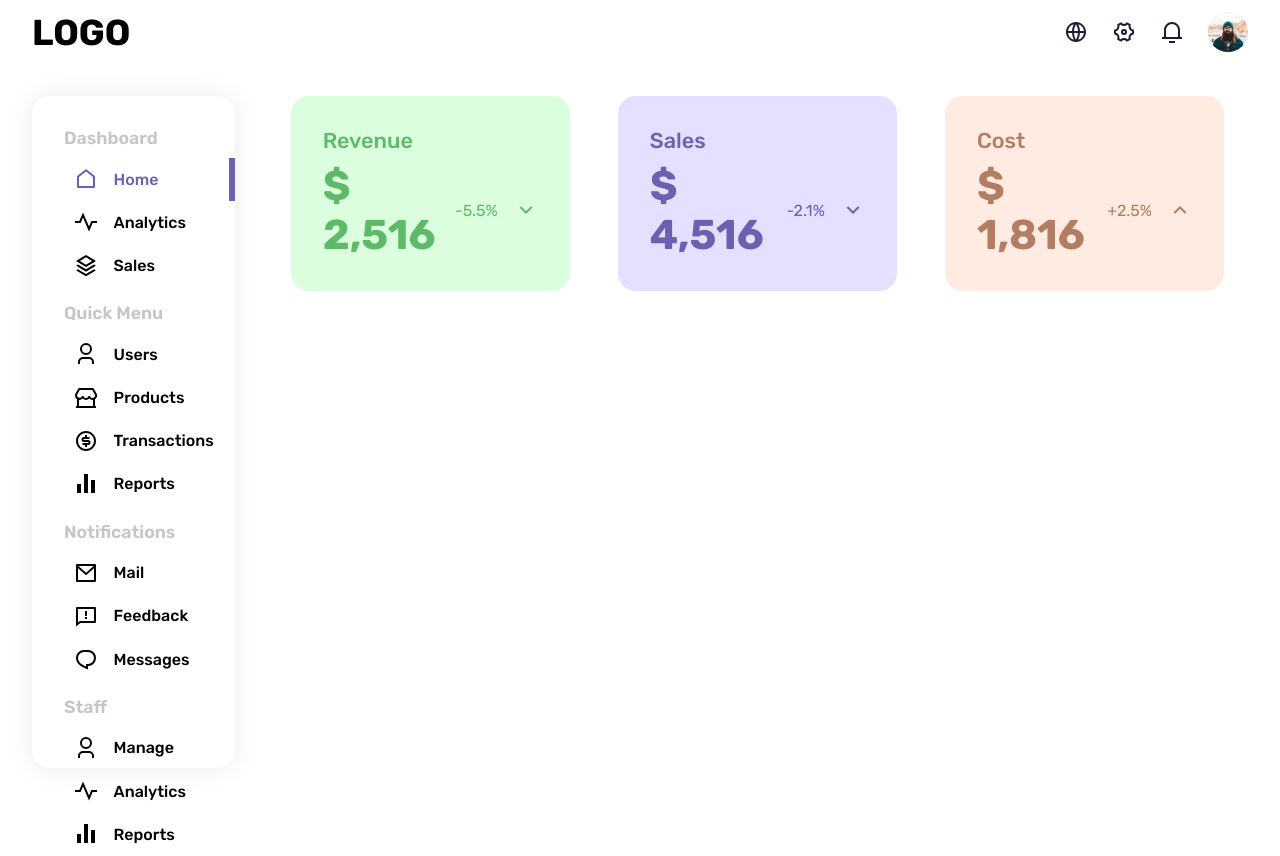
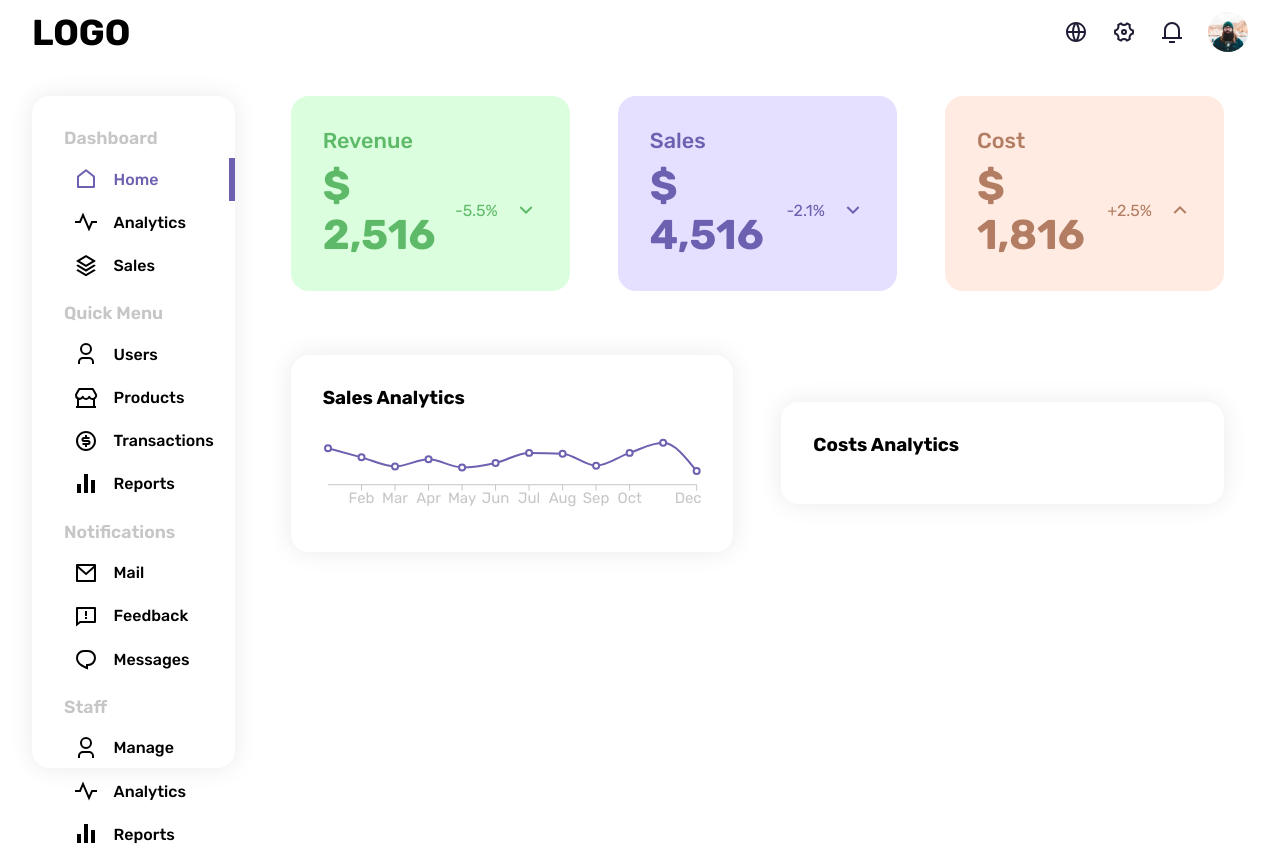
Before and after one commit to thusharathiwanka/react-admin-dashboard, a React (Create React App) app: page / in a window 1280 px wide. Built offline with nearby package versions, Linux system fonts and the light colour scheme.

Commit message:
CREATE: sales chart created

```diff
--- a/src/App.scss
+++ b/src/App.scss
@@ -1,3 +1,5 @@
+@import "./utils/mixins";
+
 .app {
 	&__body-container {
 		display: flex;
@@ -7,3 +9,8 @@
 		flex: 5;
 	}
 }
+
+.charts-container {
+	@include flex-center;
+	padding: 2rem 2rem 2rem 0;
+}
--- /dev/null
+++ b/src/components/charts/SalesChart.jsx
@@ -0,0 +1,80 @@
+import {
+	LineChart,
+	Line,
+	XAxis,
+	YAxis,
+	CartesianGrid,
+	Tooltip,
+	Legend,
+	ResponsiveContainer,
+} from "recharts";
+
+import "./chart.scss";
+
+const SalesChart = () => {
+	const data = [
+		{
+			name: "Jan",
+			users: 4000,
+		},
+		{
+			name: "Feb",
+			users: 3000,
+		},
+		{
+			name: "Mar",
+			users: 2000,
+		},
+		{
+			name: "Apr",
+			users: 2780,
+		},
+		{
+			name: "May",
+			users: 1890,
+		},
+		{
+			name: "Jun",
+			users: 2390,
+		},
+		{
+			name: "Jul",
+			users: 3490,
+		},
+		{
+			name: "Aug",
+			users: 3400,
+		},
+		{
+			name: "Sep",
+			users: 2090,
+		},
+		{
+			name: "Oct",
+			users: 3490,
+		},
+		{
+			name: "Nov",
+			users: 4590,
+		},
+		{
+			name: "Dec",
+			users: 1490,
+		},
+	];
+
+	return (
+		<div className="sales-chart">
+			<h3 className="sales-chart__title">Sales Analytics</h3>
+			<ResponsiveContainer width="100%" aspect={4 / 1}>
+				<LineChart data={data}>
+					<XAxis dataKey="name" stroke="#c6c6c6" fontSize={15} />
+					<Line type="monotone" dataKey="users" stroke="#6c61b0" strokeWidth={2} />
+					<Tooltip />
+				</LineChart>
+			</ResponsiveContainer>
+		</div>
+	);
+};
+
+export default SalesChart;
--- /dev/null
+++ b/src/components/charts/UsersChart.jsx
@@ -0,0 +1,9 @@
+const CostsChart = () => {
+	return (
+		<div className="users-chart">
+			<h3 className="users-chart__title">Costs Analytics</h3>
+		</div>
+	);
+};
+
+export default CostsChart;
--- /dev/null
+++ b/src/components/charts/chart.scss
@@ -0,0 +1,15 @@
+@import "./../../utils/measures";
+
+.sales-chart,
+.users-chart {
+	flex: 1;
+	margin: 0 1.5rem;
+	padding: 2rem;
+	box-shadow: $box-shadow;
+	border-radius: $border-radius-card;
+}
+
+.sales-chart__title,
+.users-chart__title {
+	padding-bottom: 1rem;
+}
--- a/src/pages/Home.jsx
+++ b/src/pages/Home.jsx
@@ -1,9 +1,15 @@
 import Featured from "../components/featured/Featured";
+import SalesChart from "../components/charts/SalesChart";
+import UsersChart from "../components/charts/UsersChart";
 
 const Home = () => {
 	return (
 		<>
 			<Featured />
+			<div className="charts-container">
+				<SalesChart />
+				<UsersChart />
+			</div>
 		</>
 	);
 };
```
